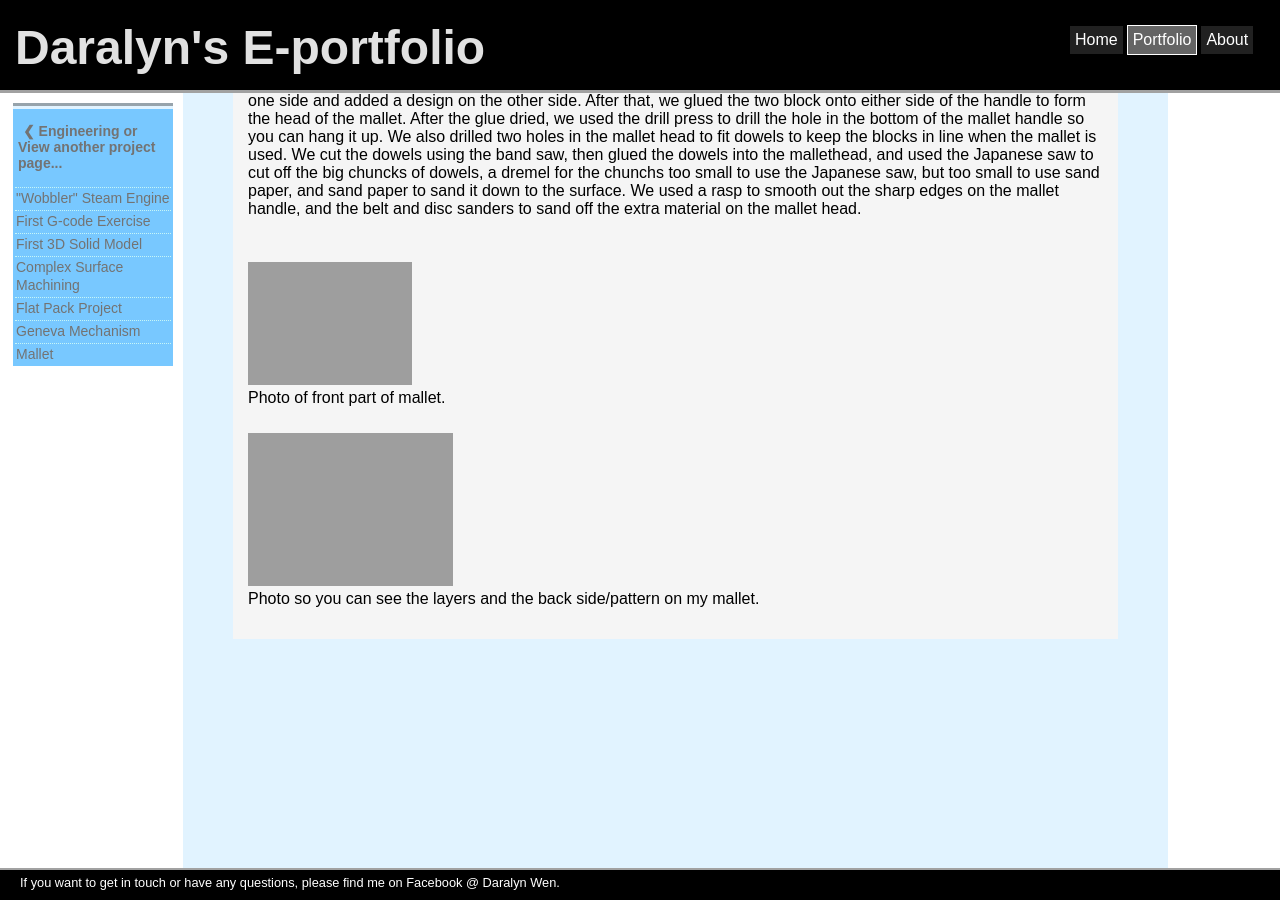
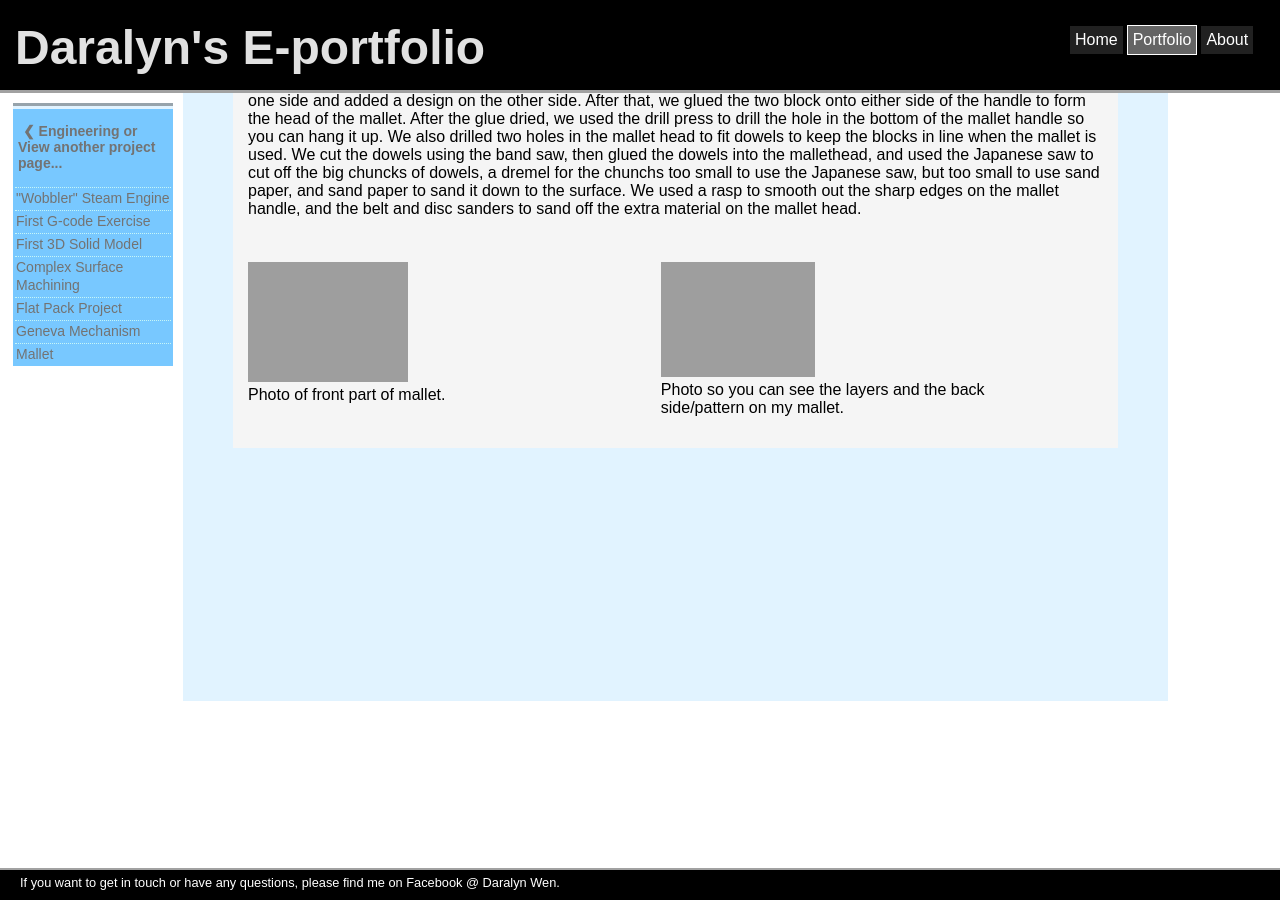
Before and after one commit to daralyn/daralyn.github.io, a Jekyll site: the page built from portfolio/engineering/mallet.html, in a window 1280 px wide and 900 px high, scrolled down 513 px. Built offline with Jekyll 4.4.1, drawn with Linux system fonts in a browser that asks for light colours.

Commit message:
Update mallet.html

```diff
--- a/portfolio/engineering/mallet.html
+++ b/portfolio/engineering/mallet.html
@@ -44,11 +44,11 @@ title: Daralyn's Engineering Portfolio - Mallet
 	<h2>Explanation of the project</h2>
 		<p>Our teacher used the waterjet to cut out the handle part. We were then given a plank of wood, which we had to use a saw to cut two blocks off of it to the right size. The two blocks were then put into the lazer cutter, and we lazer engraved one side and added a design on the other side. After that, we glued the two block onto either side of the handle to form the head of the mallet. After the glue dried, we used the drill press to drill the hole in the bottom of the mallet handle so you can hang it up. We also drilled two holes in the mallet head to fit dowels to keep the blocks in line when the mallet is used. We cut the dowels using the band saw, then glued the dowels into the mallethead, and used the Japanese saw to cut off the big chuncks of dowels, a dremel for the chunchs too small to use the Japanese saw, but too small to use sand paper, and sand paper to sand it down to the surface. We used a rasp to smooth out the sharp edges on the mallet handle, and the belt and disc sanders to sand off the extra material on the mallet head.</p>
 		<br>
-		<div style="float: left;">
-			<img  style="width: 40%; margin: 10px 10px 0px 0px;" src="https://daralyn.github.io/photos/engineering/mallet_pic1.jpg" alt="Photo of front part of mallet.">
+		<div style="float: left; width 45%; margin-right: 1.5%;">
+			<img  style="width: 40%; margin: 10px 0px 0px 0px;" src="https://daralyn.github.io/photos/engineering/mallet_pic1.jpg" alt="Photo of front part of mallet.">
 			<p>Photo of front part of mallet.</p>
 		</div>
-		<div style="float: left;">
+		<div style="float: left; width: 45%;">
 			<img  style="width: 40%; margin: 10px 0px 0px 0px;" src="https://daralyn.github.io/photos/engineering/mallet_pic2.png" alt="Photo so you can see the layers and the back side/pattern on my mallet.">
 			<p>Photo so you can see the layers and the back side/pattern on my mallet.</p>
 		</div>
```
